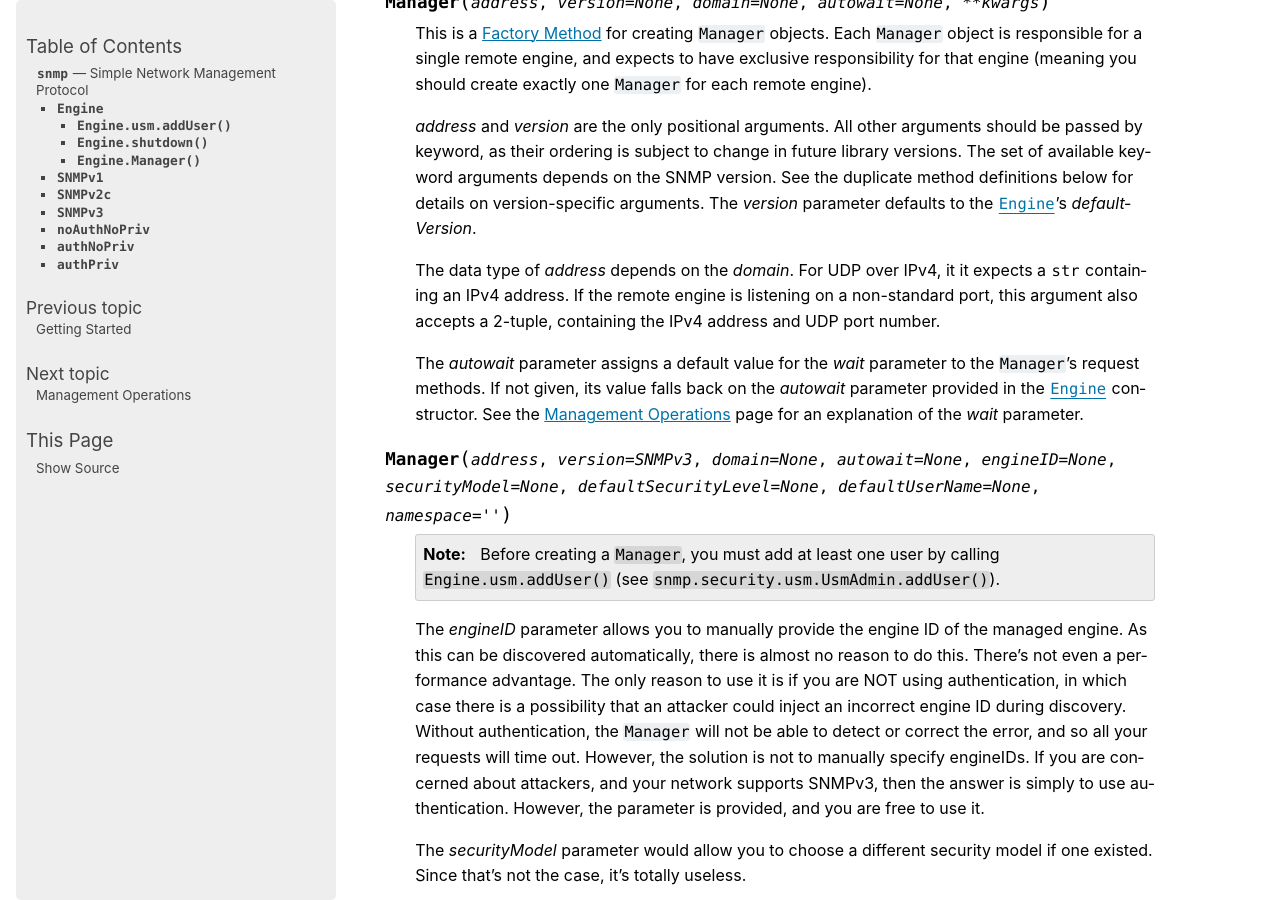
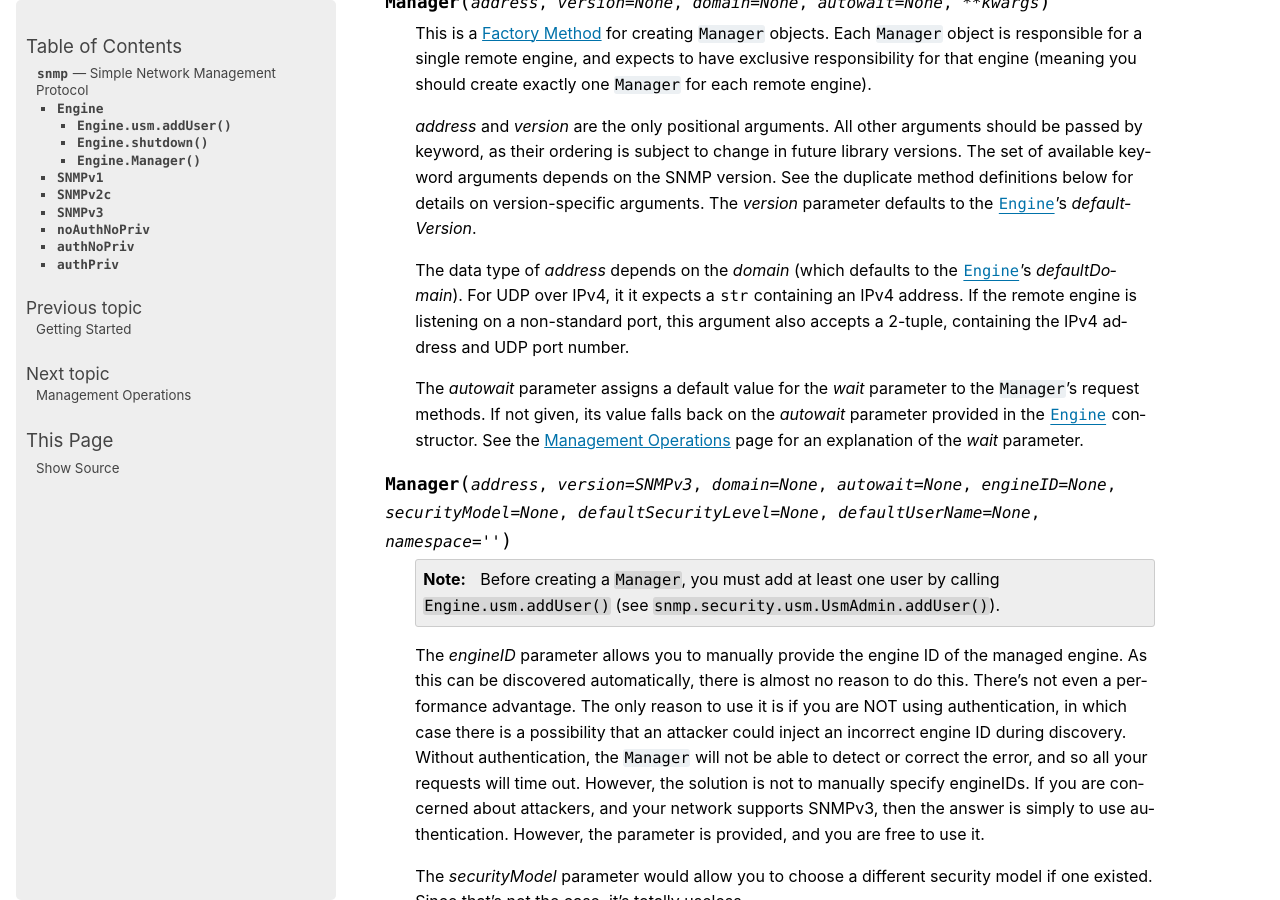
Before and after one commit to charlestolley/python-snmp, a Sphinx documentation site: the page built from docs/source/snmp.rst, in a window 1280 px wide and 900 px high, scrolled down 2004 px. Built offline with Sphinx 7.4.7, drawn with Linux system fonts in a browser that asks for light colours.

Commit message:
Clarify the default domain for Engine.Manager()

```diff
--- a/docs/source/snmp.rst
+++ b/docs/source/snmp.rst
@@ -139,10 +139,11 @@
       for details on version-specific arguments. The `version` parameter
       defaults to the :class:`Engine`'s `defaultVersion`.
 
-      The data type of `address` depends on the `domain`. For UDP over IPv4, it
-      it expects a :class:`str` containing an IPv4 address. If the remote engine
-      is listening on a non-standard port, this argument also accepts a 2-tuple,
-      containing the IPv4 address and UDP port number.
+      The data type of `address` depends on the `domain` (which defaults to the
+      :class:`Engine`'s `defaultDomain`). For UDP over IPv4, it it expects a
+      :class:`str` containing an IPv4 address. If the remote engine is listening
+      on a non-standard port, this argument also accepts a 2-tuple, containing
+      the IPv4 address and UDP port number.
 
       The `autowait` parameter assigns a default value for the `wait` parameter
       to the ``Manager``'s request methods. If not given, its value falls back
```
